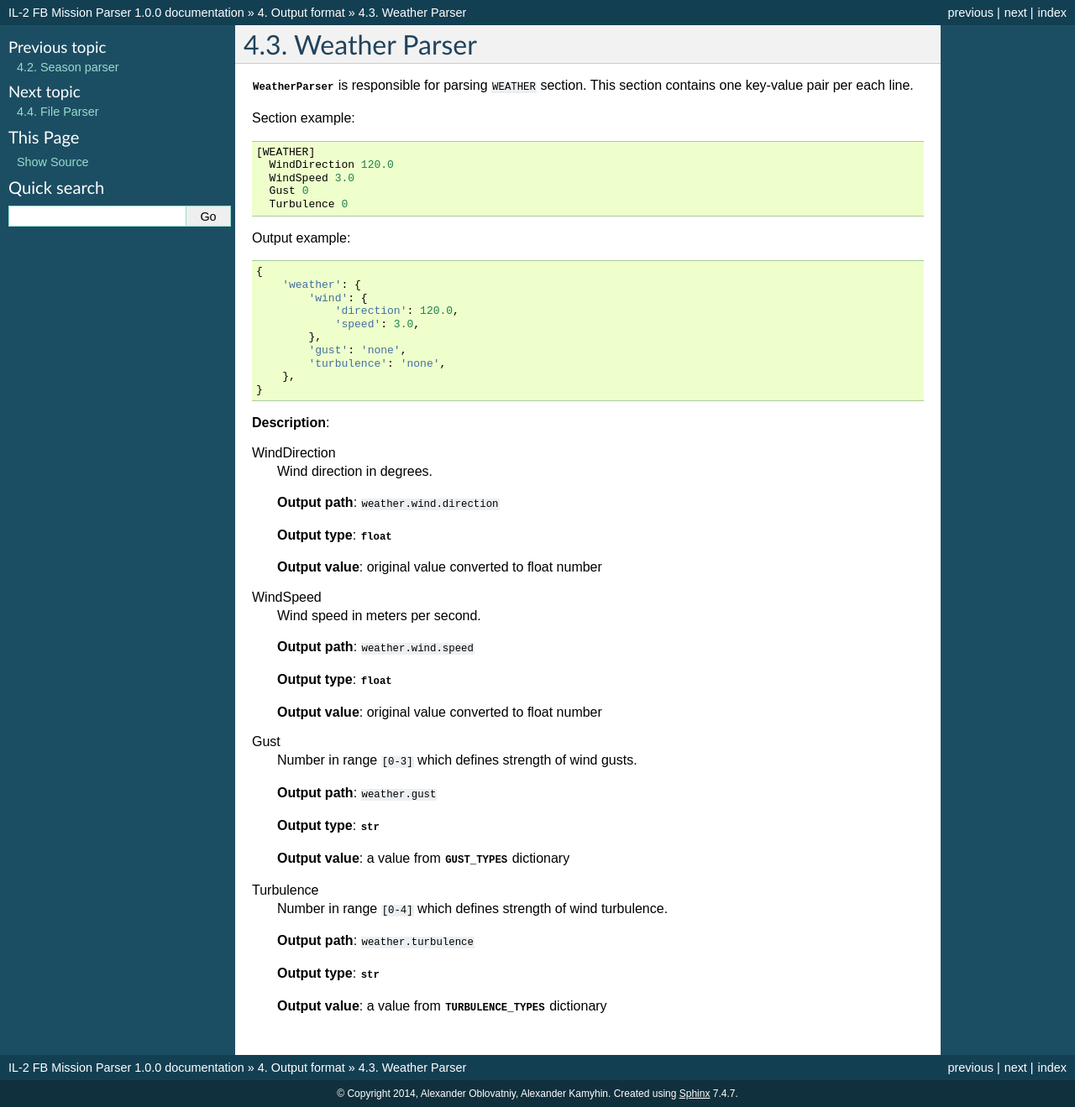
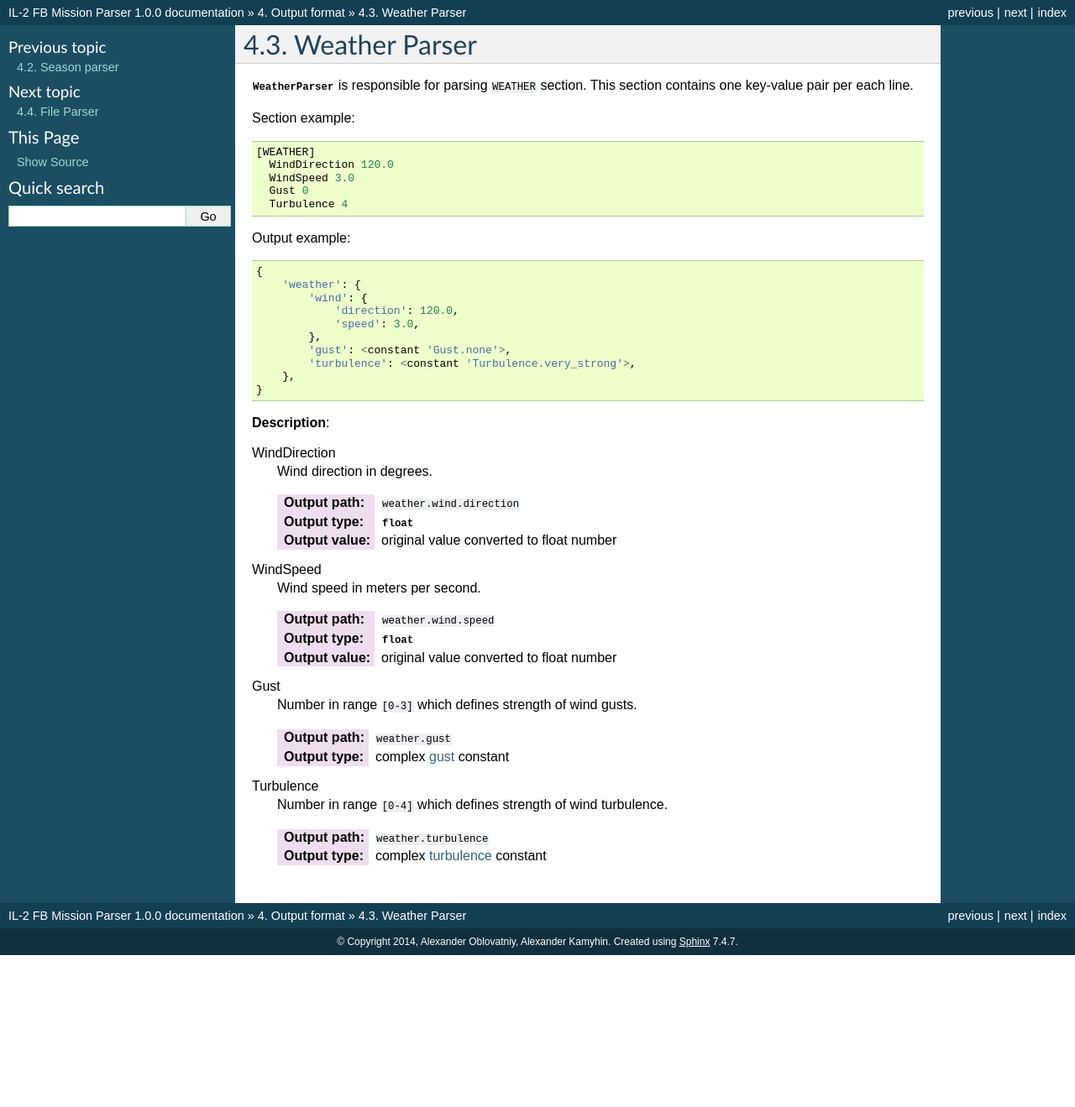
Before and after one commit to IL2HorusTeam/il2fb-mission-parser, a Sphinx documentation site: the page built from docs/parsers/weather.rst, in a window 1280 px wide. Shown: the whole page at 84% size. Built offline with Sphinx 7.4.7, drawn with Linux system fonts in a browser that asks for light colours; after the commit the page ends 1138 px from its top, so only the background shows below that.

Commit message:
update Weather parser; update docs

```diff
--- a/docs/output_format.rst
+++ b/docs/output_format.rst
@@ -20,4 +20,4 @@ gets data from all other parsers and organizes it in special manner.
     parsers/main
     parsers/season
     parsers/weather
-    parsers/whole_file
+    parsers/file_parser
--- a/docs/parsers/main.rst
+++ b/docs/parsers/main.rst
@@ -22,7 +22,9 @@ Section example::
       army 1
       playerNum 0
 
-Output example::
+Output example:
+
+.. code-block:: python
 
     {
       'loader': 'Moscow/sload.ini',
--- a/docs/parsers/weather.rst
+++ b/docs/parsers/weather.rst
@@ -12,9 +12,11 @@ Section example::
       WindDirection 120.0
       WindSpeed 3.0
       Gust 0
-      Turbulence 0
+      Turbulence 4
 
-Output example::
+Output example:
+
+.. code-block:: python
 
     {
         'weather': {
@@ -22,8 +24,8 @@ Output example::
                 'direction': 120.0,
                 'speed': 3.0,
             },
-            'gust': 'none',
-            'turbulence': 'none',
+            'gust': <constant 'Gust.none'>,
+            'turbulence': <constant 'Turbulence.very_strong'>,
         },
     }
 
@@ -32,37 +34,29 @@ Output example::
 WindDirection
   Wind direction in degrees.
 
-  **Output path**: ``weather.wind.direction``
-
-  **Output type**: :class:`float`
-
-  **Output value**: original value converted to float number
+  :Output path: ``weather.wind.direction``
+  :Output type: :class:`float`
+  :Output value: original value converted to float number
 
 WindSpeed
   Wind speed in meters per second.
 
-  **Output path**: ``weather.wind.speed``
-
-  **Output type**: :class:`float`
-
-  **Output value**: original value converted to float number
+  :Output path: ``weather.wind.speed``
+  :Output type: :class:`float`
+  :Output value: original value converted to float number
 
 Gust
   Number in range ``[0-3]`` which defines strength of wind gusts.
 
-  **Output path**: ``weather.gust``
-
-  **Output type**: :class:`str`
-
-  **Output value**: a value from :data:`~il2fb.parsers.mission.constants.GUST_TYPES`
-  dictionary
+  :Output path: ``weather.gust``
+  :Output type: complex `gust`_ constant
 
 Turbulence
   Number in range ``[0-4]`` which defines strength of wind turbulence.
 
-  **Output path**: ``weather.turbulence``
+  :Output path: ``weather.turbulence``
+  :Output type: complex `turbulence`_ constant
 
-  **Output type**: :class:`str`
 
-  **Output value**: a value from :data:`~il2fb.parsers.mission.constants.TURBULENCE_TYPES`
-  dictionary
+.. _gust: https://github.com/IL2HorusTeam/il2fb-commons/blob/4a3cb79301c792c685d472a17926d978cd703f14/il2fb/commons/weather.py#L20
+.. _turbulence: https://github.com/IL2HorusTeam/il2fb-commons/blob/4a3cb79301c792c685d472a17926d978cd703f14/il2fb/commons/weather.py#L27
```
Also changed, not shown: docs/parsers/season.rst (+5 -2 lines), docs/parsers/file_parser.rst (renamed from docs/parsers/whole_file.rst), 3 other files.
